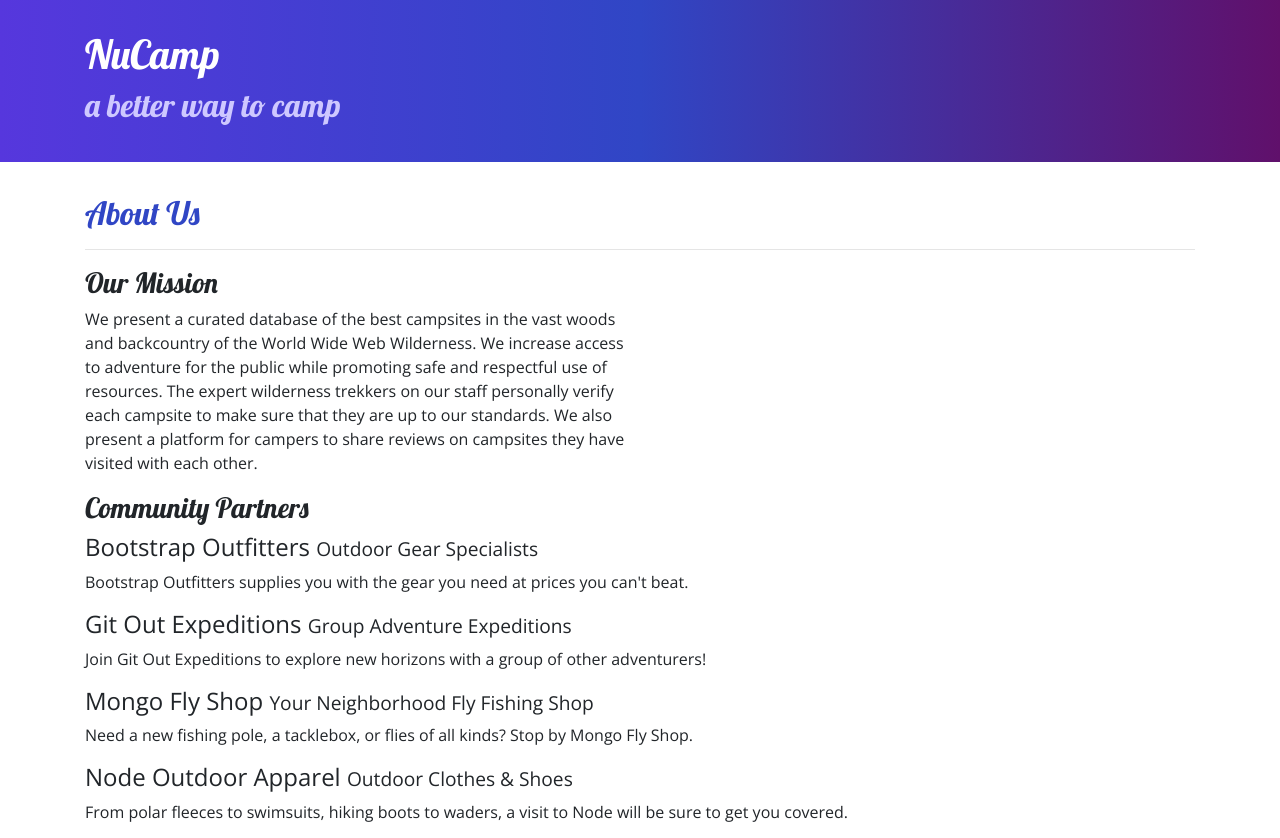
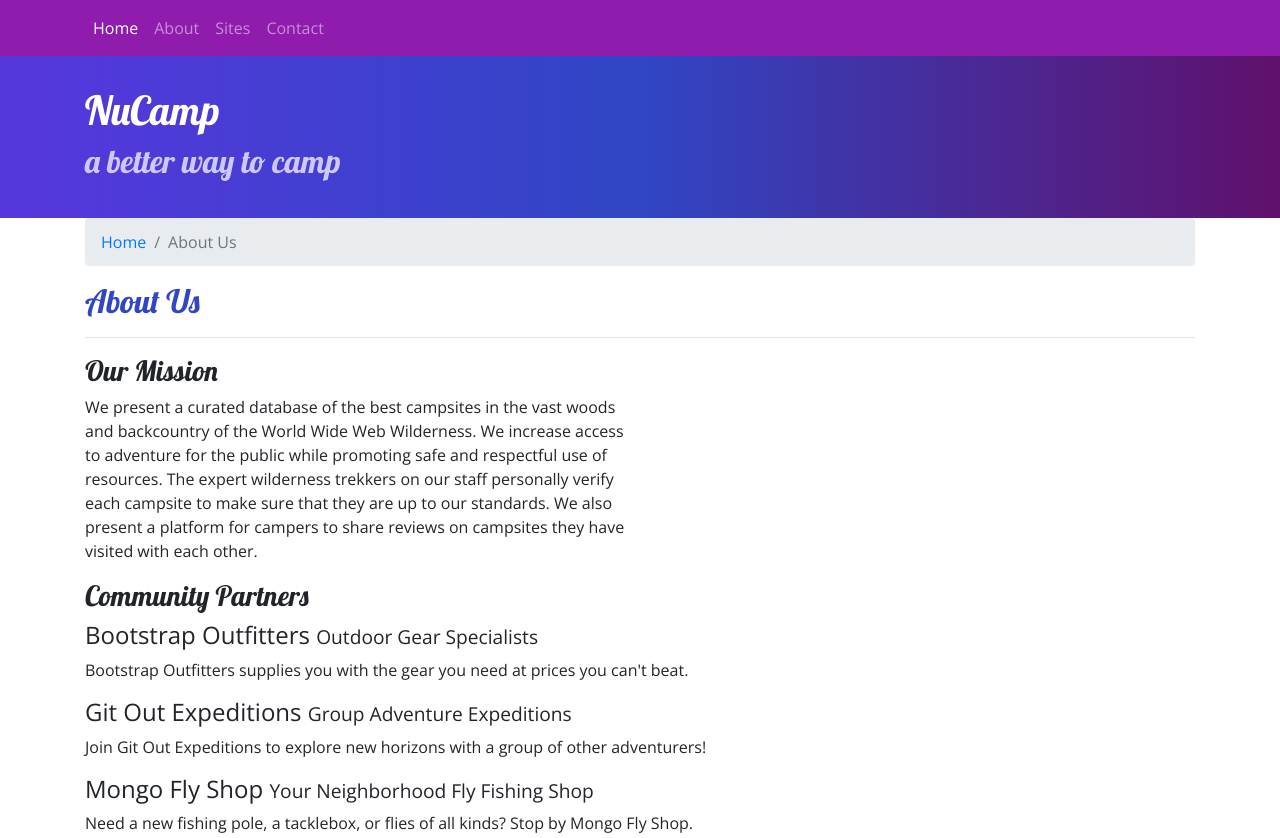
Before and after one commit to LucioSaldivar/BootStrap, a website: page aboutus.html in a window 1280 px wide. Shown: the top 838 px of the page. Drawn offline with nearby package versions, Linux system fonts and the light colour scheme.

Commit message:
NavBar and BreadCrumbs

```diff
--- a/aboutus.html
+++ b/aboutus.html
@@ -16,6 +16,22 @@
     <title>NuCamp: A Better Way To Camp</title>
 </head>
 
+<nav class="navbar navbar-expand-sm navbar-dark sticky-top">
+    <div class="container">
+    <button class="navbar-toggler ml-auto" type="button" data-toggle="collapse" data-target="#nucampNavbar">
+        <span class="navbar-toggler-icon"></span>
+    </button>
+    <div class="collapse navbar-collapse" id="#nucampNavbar">
+    <ul class="navbar-nav">
+        <li class="nav-item active"><a class="nav-link" href="index.html">Home</a></li>
+        <li class="nav-item"><a class="nav-link" href="#">About</a></li>
+        <li class="nav-item"><a class="nav-link" href="#">Sites</a></li></li>
+        <li class="nav-item"><a class="nav-link" href="#">Contact</a></li></li>
+    </ul>
+    </div>
+</div>
+</nav>
+
 <body>
 
     <header class="jumbotron jumbotron-fluid">
@@ -32,6 +48,10 @@
     <div class="container">
         <div class="row">
             <div class="col">
+                <ol class="breadcrumb">
+                    <li class="breadcrumb-item"><a href="index.html">Home</a></li>
+                    <li class="breadcrumb-item active">About Us</li>
+                </ol>
                <h2 >About Us</h2>
                <hr />
             </div>
--- a/css/styles.css
+++ b/css/styles.css
@@ -20,6 +20,7 @@ footer {
 }
 
 .jumbotron {
+    margin: 0;
     padding: 30px;
     background-image: linear-gradient(to right, #5637DD, #3046C5, #60106B);
     color: white;
@@ -30,3 +31,7 @@ footer {
     border-bottom: 1px ridge;
     min-height: 200px;
 }
+
+.navbar {
+    background-color: #901CAD;
+}
```
Also changed, not shown: index.html (+17 -0 lines).
